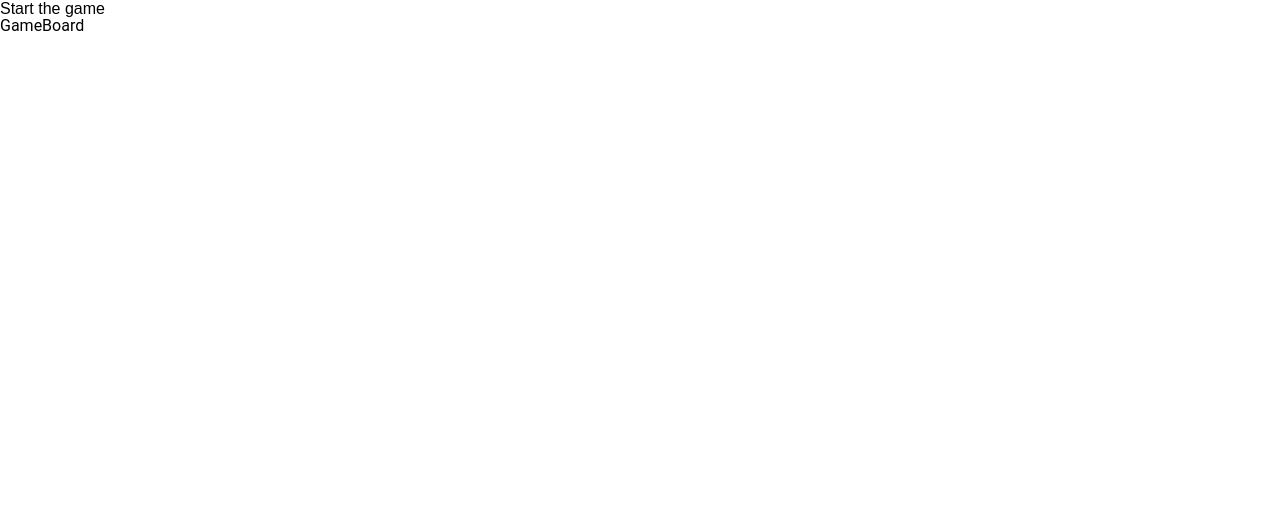
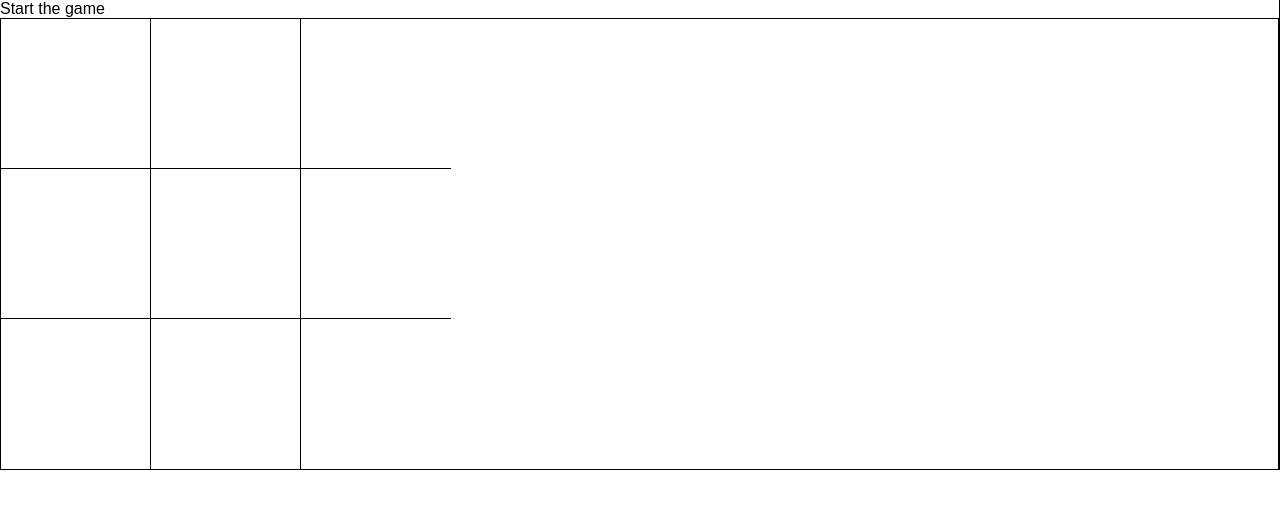
Before and after one commit to Blenemy/tic-tac-toe, a React (Create React App) app: page / in a window 1280 px wide. Both pictures are taken after a click on the button "Start the game". Shown: the top 508 px of the page. Built offline with nearby package versions, Linux system fonts and the light colour scheme.

Commit message:
feat: add basic styles to the board

```diff
--- a/src/components/GameBoard/GameBoard.scss
+++ b/src/components/GameBoard/GameBoard.scss
@@ -0,0 +1,9 @@
+$gamecell: 150px;
+
+.gameboard {
+  display: grid;
+  grid-template-columns: repeat(3, $gamecell);
+  grid-template-rows: repeat(3, $gamecell);
+  align-self: center;
+  border: 1px solid black;
+}
--- a/src/components/GameBoard/GameBoard.tsx
+++ b/src/components/GameBoard/GameBoard.tsx
@@ -1,9 +1,37 @@
+import { useEffect, useState } from "react";
+
+import GameField from "../GameField/GameField";
+
 import "./GameBoard.scss";
 
+const NUMBER_OF_FIELDS = 9;
+
 const GameBoard = () => {
+  const [gameFields, setGameFields] = useState<boolean[]>([]);
+
+  useEffect(() => {
+    const newArray = Array(NUMBER_OF_FIELDS).fill(false);
+    setGameFields(newArray);
+  }, []);
+
+  const handleCellClick = (i: number) => {
+    const modifiedArray = gameFields.map((item, index) =>
+      index === i ? true : item
+    );
+
+    setGameFields(modifiedArray);
+  };
+
   return (
-    <div>
-      <div>GameBoard</div>
+    <div className="gameboard">
+      {gameFields.map((cellState, index) => (
+        <GameField
+          key={index}
+          onCellClick={handleCellClick}
+          index={index}
+          cellState={cellState}
+        />
+      ))}
     </div>
   );
 };
```
